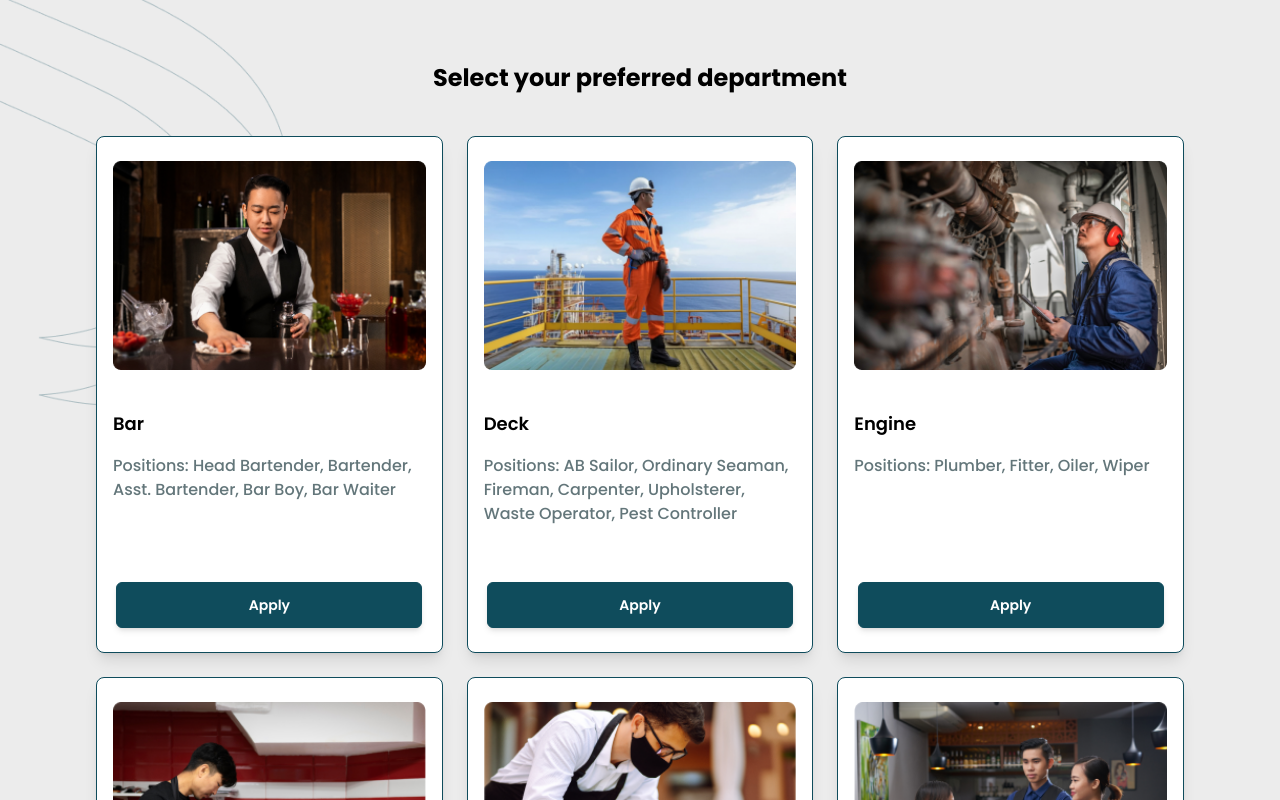
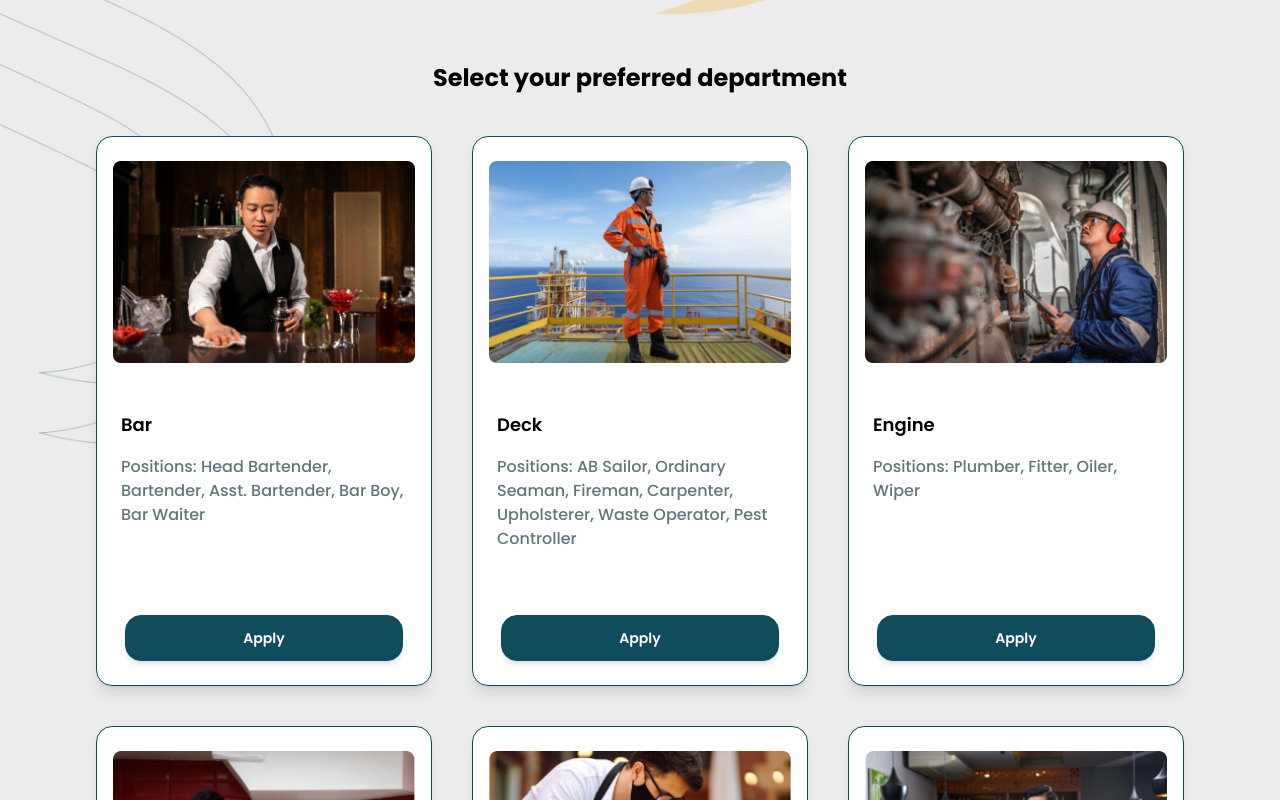
Before and after one commit to haycalrh21/hafapilar, a Next.js app: page /candidate in a window 1280 px wide. Shown: the part 360-1160 px from the top of the page. Built offline with nearby package versions, Linux system fonts and the light colour scheme.

Commit message:
fix hari ke 4

```diff
--- a/src/components/Candidate/Candidate.tsx
+++ b/src/components/Candidate/Candidate.tsx
@@ -1,42 +1,30 @@
 import React from "react";
-import { Container, Box } from "@mui/material";
-
 import DepartmentCards from "./Card";
 import HeaderNotButton from "./HeaderNotButton";
 
 export function CandidatePage() {
   return (
-    <Box
-      sx={{
-        bgcolor: "background.default",
-        backgroundImage: "url('/assets/nexttpage.png')",
-        backgroundPosition: {
-          xs: "-400px 0px",
-          md: "center top",
-          lg: "center top",
-        },
-        backgroundSize: {
-          xs: "280% 1600px ",
-          md: "100% 100% ",
-        },
-        backgroundRepeat: "no-repeat",
-        minHeight: "100vh",
+    <div
+      className="bg-background-default bg-[url('/assets/nexttpage.png')] bg-no-repeat min-h-screen"
+      style={{
+        backgroundPosition: "center top",
+        backgroundSize: "100% 100%",
       }}
     >
       <HeaderNotButton />
 
-      <Container maxWidth="lg" sx={{ p: 0 }}>
+      <div className="max-w-6xl mx-auto p-0">
         <div>
-          <h1 className="text-[24px] pt-40 font-['Poppins'] font-bold sm:text-2xl sm:font-bold md:text-5xl lg:text-6xl text-center  ">
+          <h1 className="text-[24px] pt-40 font-['Poppins'] font-bold sm:text-2xl md:text-5xl lg:text-6xl text-center">
             Apply with Us Today
           </h1>
 
-          <p className=" text-1xl mt-4 mb-20 sm:mb-10 md:mb-20 lg:mb-20 sm:text-sm md:text-base lg:text-2xl text-center  font-['Poppins']  ">
+          <p className="text-xl mt-4 mb-20 sm:mb-10 md:mb-20 lg:mb-20 sm:text-sm md:text-base lg:text-2xl text-center font-['Poppins']">
             Discover the Career of Your Dreams
           </p>
         </div>
         <DepartmentCards />
-      </Container>
-    </Box>
+      </div>
+    </div>
   );
 }
--- a/src/components/Candidate/Card.tsx
+++ b/src/components/Candidate/Card.tsx
@@ -50,21 +50,21 @@ const DepartmentCards = () => {
       <h1 className="text-[24px] sm:text-[24px] md:text-[24px] lg:text-normal text-center font-['Poppins'] font-bold mt-10 mb-10">
         Select your preferred department
       </h1>
-      <div className="grid grid-cols-1 sm:grid-cols-2 lg:grid-cols-3 gap-6 justify-items-center">
+      <div className="grid grid-cols-1 sm:grid-cols-2 lg:grid-cols-3 gap-20 sm:gap-0 lg:gap-10 w-full">
         {departments.map((department, index) => (
           <div
             key={index}
-            className="py-2 max-w-sm w-full border-hijau border-[1px] bg-white shadow-lg rounded-lg flex flex-col"
+            className="py-2 max-w-sm w-full border-hijau border-[1px] bg-white shadow-lg rounded-2xl flex flex-col"
           >
             {/* Gambar */}
             <img
-              className="rounded-t-lg py-4 px-4 object-contain w-full"
+              className="rounded-2xl py-4 px-4 object-contain w-full"
               src={department.image}
               alt={department.title}
             />
 
             {/* Konten (Title dan Positions) */}
-            <div className="p-4 mt-2 mb-10 flex-grow text-left">
+            <div className="p-6 mt-2 mb-10 flex-grow text-left">
               <h6 className="text-lg font-semibold mb-4">{department.title}</h6>
               <p className="text-[16px] font-medium text-departement min-h-[72px]">
                 Positions: {department.positions}
@@ -78,7 +78,7 @@ const DepartmentCards = () => {
                 query: { department: department.title },
               }}
             >
-              <button className="max-w-sm w-[306px] sm:w-[206px] md:w-[250px] lg:w-[306px] py-3 mb-4 mx-auto text-white rounded-md shadow-md border-hijau border-[1px] font-['Poppins'] font-semibold text-xs lg:text-sm bg-[#0F4C5C] hover:bg-white hover:text-[#0F4C5C] hover:shadow-amber-400">
+              <button className="max-w-md w-5/6 py-3 mb-4 mx-auto text-white rounded-2xl shadow-md border-hijau border-[1px] font-['Poppins'] font-semibold text-xs lg:text-sm bg-[#0F4C5C] hover:bg-white hover:text-[#0F4C5C] hover:shadow-amber-400">
                 Apply
               </button>
             </Link>
--- a/src/components/Candidate/Form/PhoneInput.tsx
+++ b/src/components/Candidate/Form/PhoneInput.tsx
@@ -35,6 +35,7 @@ const PhoneNumberInput: React.FC<PhoneNumberInputProps> = ({
           maxWidth: "540px", // Default max width
           height: "40px",
           margin: "0 auto",
+          borderRadius: "10px",
         }}
         dropdownStyle={{
           height: "auto",
--- a/src/components/Candidate/HeaderNotButton.tsx
+++ b/src/components/Candidate/HeaderNotButton.tsx
@@ -6,7 +6,7 @@ export default function HeaderNotButton() {
     <div className="bg-transparent">
       <header className="w-full ">
         <div className="max-w-screen-lg mx-auto flex justify-between items-center relative">
-          <div className="absolute top-4 left-7 sm:left-20 sm:top-3 lg:top-12 lg:-left-4 ">
+          <div className="absolute top-4 left-7 sm:right-20 sm:top-3 lg:top-12 lg:-left-12 ">
             <Link href="/">
               <Image
                 src="/logo.png"
--- a/src/components/Homepage/Hero.tsx
+++ b/src/components/Homepage/Hero.tsx
@@ -50,7 +50,7 @@ const HeroSection = () => {
       </div>
 
       {/* Logo - Pojok Kiri Atas */}
-      <div className="absolute top-4 left-4 lg:left-12 lg:top-12">
+      <div className="absolute top-4 left-4 lg:left-4 lg:top-12">
         <Link href="/">
           <Image
             src="/logo.png"
--- a/src/components/Homepage/MarqueeLogo.tsx
+++ b/src/components/Homepage/MarqueeLogo.tsx
@@ -48,11 +48,14 @@ const MarqueLogo = ({ img, id }: { img: string; id: number }) => {
 
 export default function MarqueeDemo() {
   return (
-    <div className="relative flex h-[400px] -mt-10 sm:-mt-10 lg:-mt-10 w-full flex-col items-center justify-center overflow-hidden lg:mb-10  ">
+    <div className="relative flex h-fit  sm:h-[300px] lg:h-[400px] mt-10 sm:mt-80 lg:-mt-10 w-full flex-col items-center justify-center overflow-hidden lg:mb-10  ">
       <h1 className="text-[24px] sm:text-[24px]  md:text-[50px] lg:text-[50px] font-bold  relative mb-8">
         Our Clients
       </h1>
-      <Marquee pauseOnHover className="[--duration:20s] mt-10">
+      <Marquee
+        pauseOnHover
+        className="[--duration:20s] mt-0 mb-0 sm:mb-10 lg:mb-10"
+      >
         {firstRow.map((review) => (
           <MarqueLogo key={review.id} {...review} />
         ))}
--- a/src/components/Homepage/Services.tsx
+++ b/src/components/Homepage/Services.tsx
@@ -39,7 +39,9 @@ export default function Services() {
         </span>
       </h2>
 
-      <div className="grid grid-cols-1 sm:grid-cols-2 lg:grid-cols-3 gap-6 justify-center">
+      <div className="grid grid-cols-1 sm:grid-cols-2 lg:grid-cols-3 gap-20 sm:gap-0 lg:gap-20 w-full">
+        {" "}
+        {/* Grid layout */}
         {services.map((service, index) => (
           <div
             key={index}
--- a/src/components/field/DatePicker.tsx
+++ b/src/components/field/DatePicker.tsx
@@ -19,7 +19,7 @@ export default function DatePicker({
   return (
     <div className="relative">
       <div
-        className="border border-black rounded-md relative p-0"
+        className="border border-black rounded-lg cursor-pointer p-0"
         onClick={() => setIsCalendarOpen(!isCalendarOpen)}
       >
         <Input
@@ -28,7 +28,7 @@ export default function DatePicker({
           type="text"
           placeholder={dateFormat}
           required
-          className="m-0 p-[13px] w-full"
+          className="m-0 p-[10px] w-full"
           readOnly
           value={value}
         />
```
Also changed, not shown: src/components/Candidate/Form/FormInput.tsx (+8 -8 lines), src/components/Homepage/Impact.tsx (+9 -24 lines), src/components/Partner/FormInput.tsx (+10 -10 lines).
